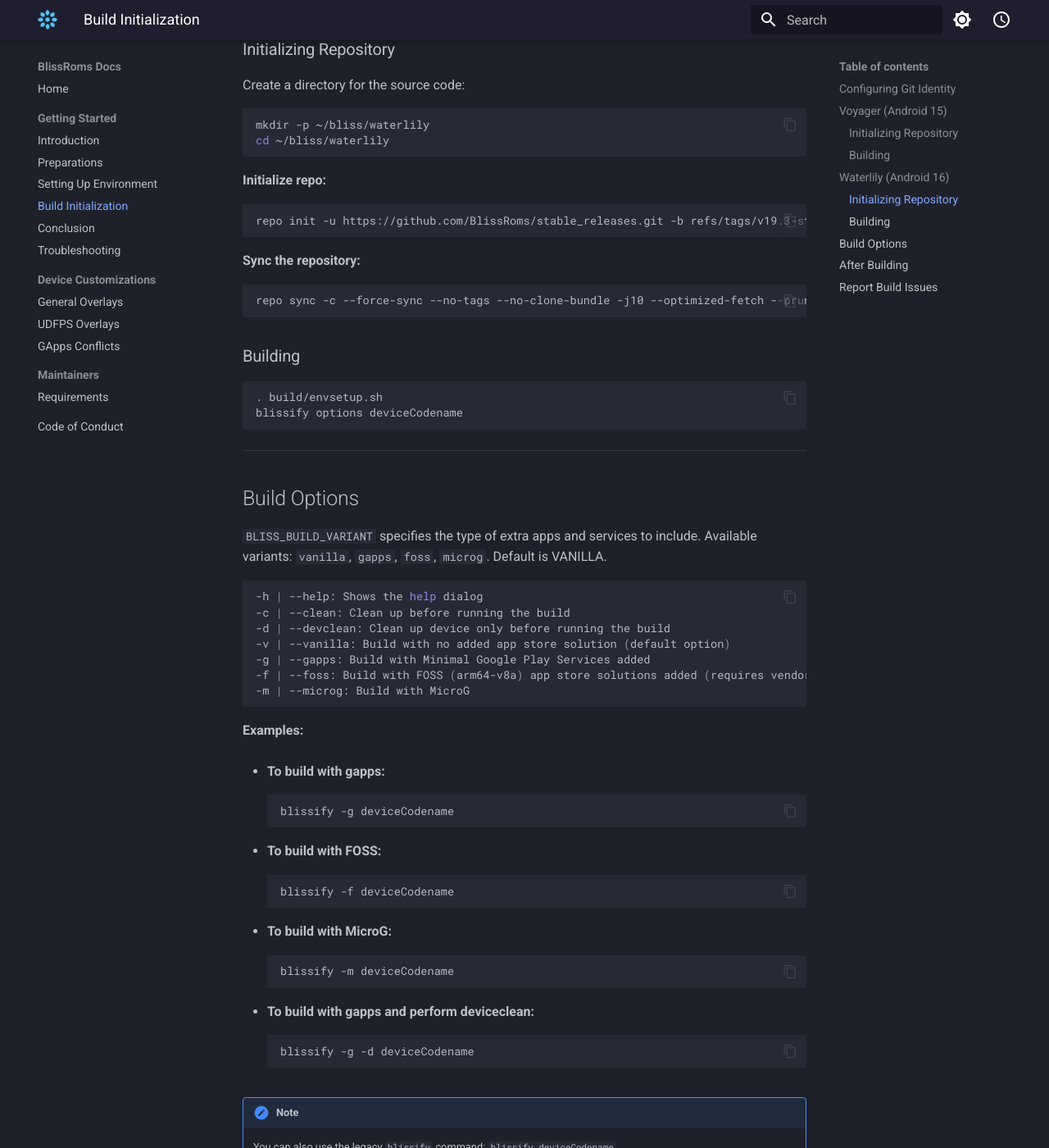
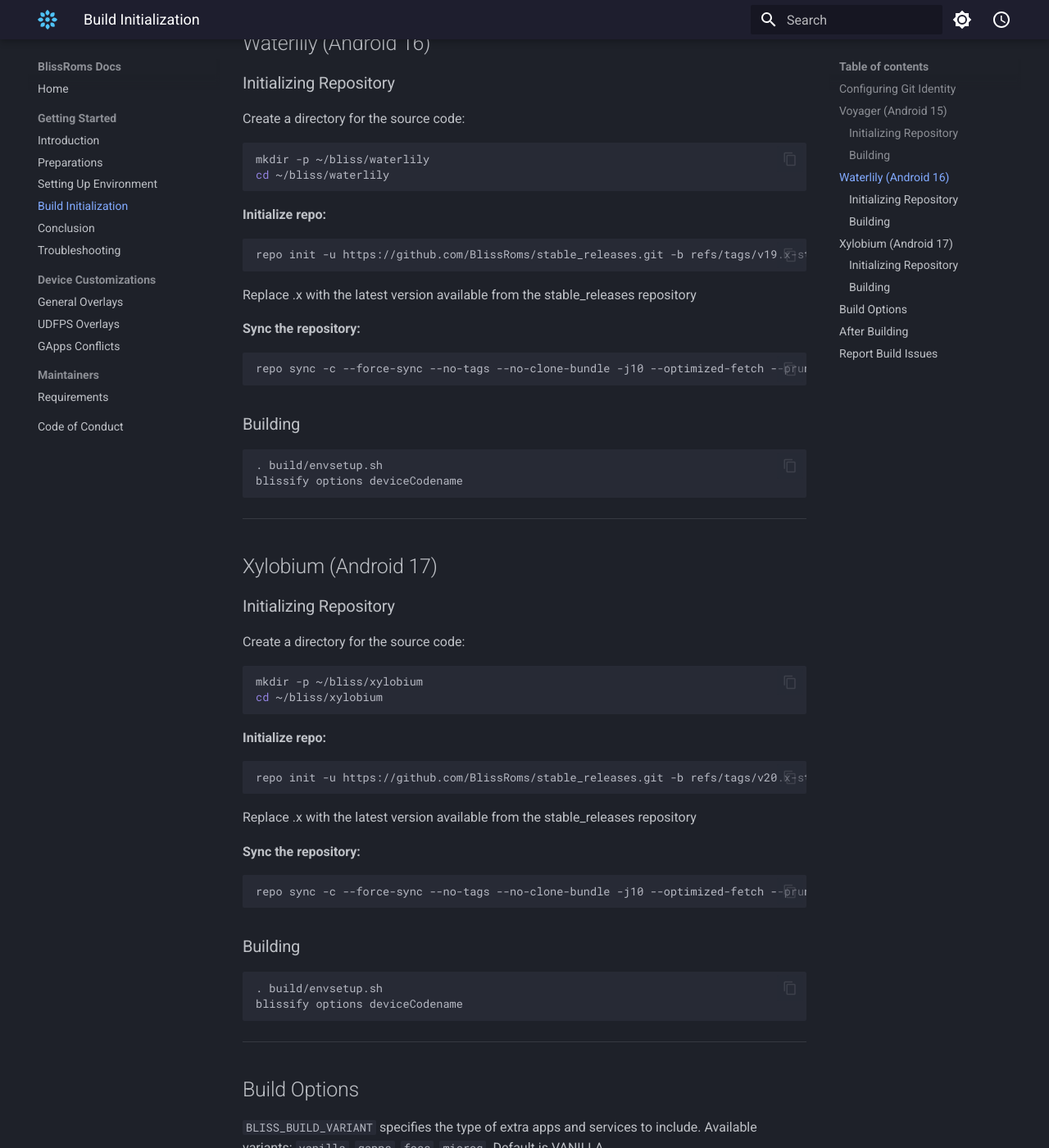
Before and after one commit to BlissRoms/Documentation, an MkDocs documentation site: the page built from docs/getting-started/build.md, in a window 1280 px wide and 1400 px high, scrolled down 1025 px. Shown: the whole window at 82% size. Built offline with MkDocs 1.6.1 and Material for MkDocs 9.7.7, drawn with Linux system fonts in a browser that asks for light colours; comment, search, counter and statistics services are not loaded; some of the changed text lies outside the part shown.

Commit message:
Documentation: Add initial support for Xylobium branches and correct out some mistakes
Signed-off-by: Jis G Jacob <studiokeys@blissroms.org>

````diff
--- a/docs/getting-started/build.md
+++ b/docs/getting-started/build.md
@@ -25,8 +25,10 @@
 **Initialize repo:**
 
 ```shell
-repo init -u https://github.com/BlissRoms/stable_releases.git -b refs/tags/v18.7-stable-voyager --git-lfs
+repo init -u https://github.com/BlissRoms/stable_releases.git -b refs/tags/v18.x-stable-voyager --git-lfs
 ```
+
+Replace .x with the latest version available from the stable_releases repository
 
 **Sync the repository:**
 
@@ -57,8 +59,44 @@
 **Initialize repo:**
 
 ```shell
-repo init -u https://github.com/BlissRoms/stable_releases.git -b refs/tags/v19.3-stable-waterlily --git-lfs
+repo init -u https://github.com/BlissRoms/stable_releases.git -b refs/tags/v19.x-stable-waterlily --git-lfs
 ```
+
+Replace .x with the latest version available from the stable_releases repository
+
+**Sync the repository:**
+
+```shell
+repo sync -c --force-sync --no-tags --no-clone-bundle -j10 --optimized-fetch --prune
+```
+
+### Building
+
+```shell
+. build/envsetup.sh
+blissify options deviceCodename
+```
+
+---
+
+## Xylobium (Android 17)
+
+### Initializing Repository
+
+Create a directory for the source code:
+
+```shell
+mkdir -p ~/bliss/xylobium
+cd ~/bliss/xylobium
+```
+
+**Initialize repo:**
+
+```shell
+repo init -u https://github.com/BlissRoms/stable_releases.git -b refs/tags/v20.x-stable-xylobium --git-lfs
+```
+
+Replace .x with the latest version available from the stable_releases repository
 
 **Sync the repository:**
 
@@ -95,6 +133,20 @@
 ```shell
 blissify -g deviceCodename
 ```
+On waterlily branches, GApps have tiering which could be used via the following flag added on device.mk / BoardConfig.mk or bliss_devicename.mk
+
+```shell
+# GApps Variant
+TARGET_GAPPS_VARIANT:= pico (otpions are pico, nano, micro, full)
+```
+
+As for the initial version of xylobium, we use [MindTheGapps](https://github.com/MindTheGapps/vendor_gapps)
+So add this to your device.mk / BoardConfig.mk or bliss_devicename.mk
+
+```shell
+# GApps Architecture
+GAPPS_ARCH:= arm64 (options are arm, arm64 and x86_64)
+```
 
 - **To build with FOSS:**
 ```shell
````
Also changed, not shown: other parts of docs/getting-started/build.md (+1 -1 lines), docs/device-customizations/UDFPS-overlays.md (+5 -2 lines), docs/getting-started/preparations.md (+1 -1 lines).
